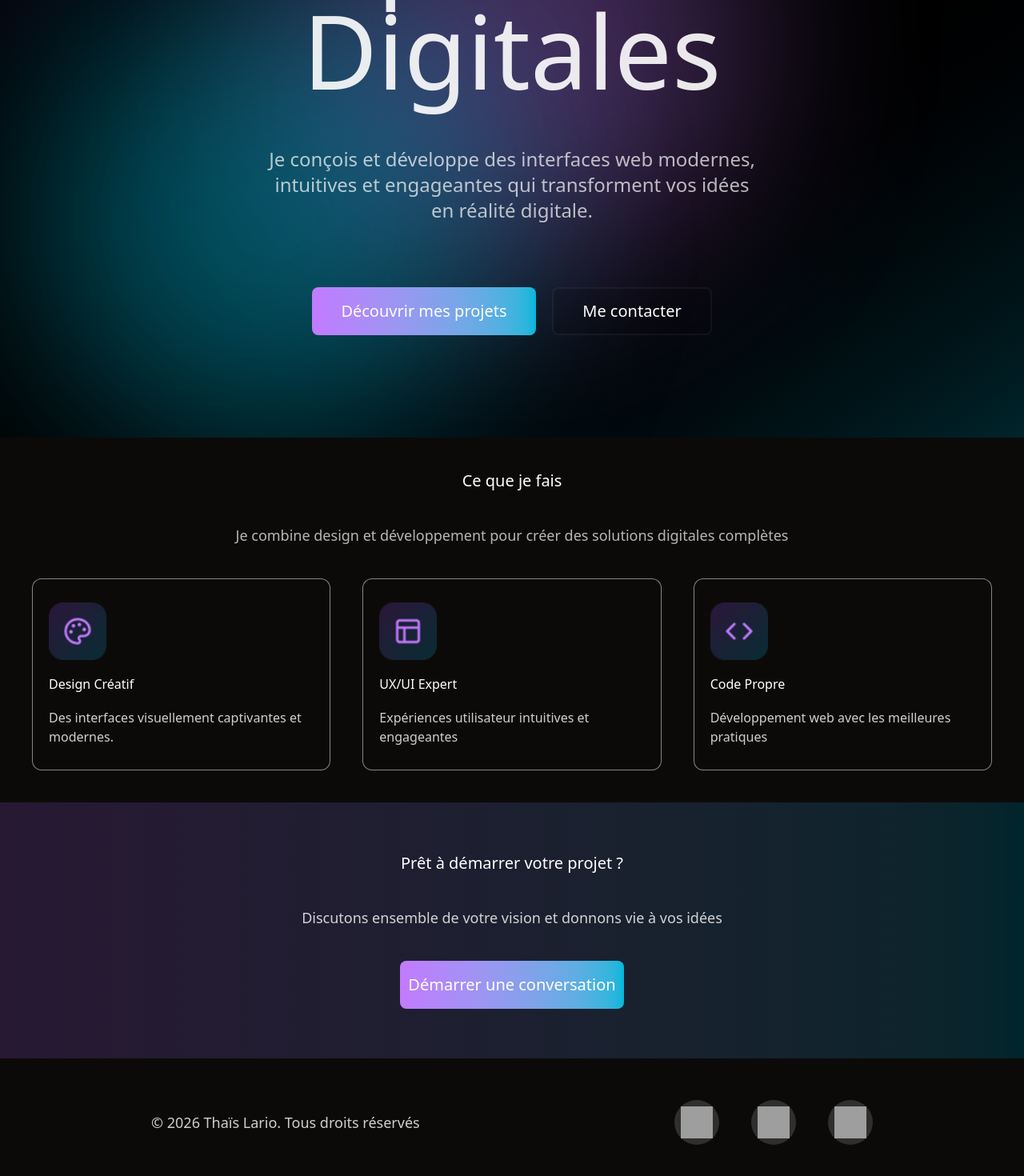
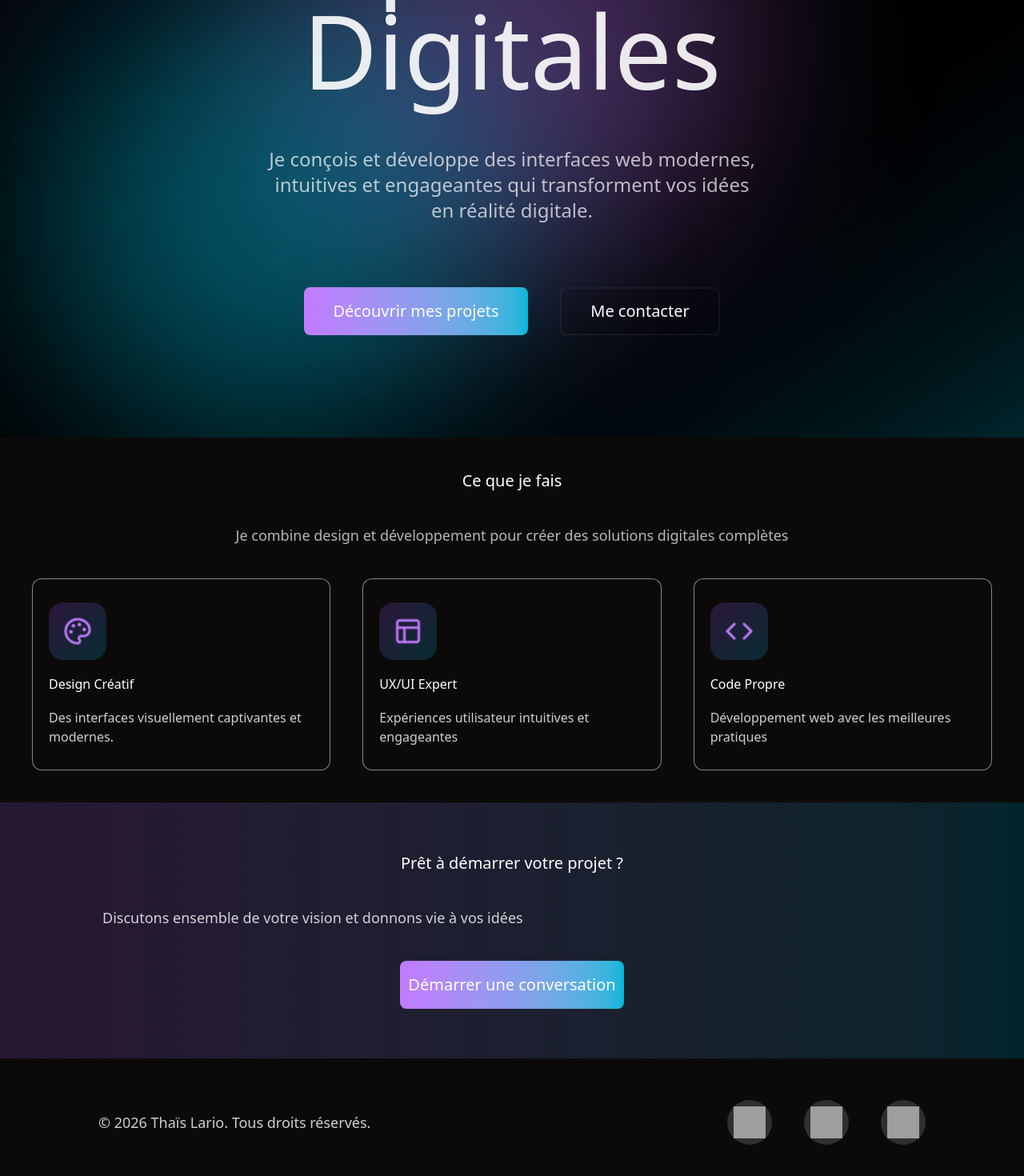
Before and after one commit to thaislario972/Portfolio, a Nuxt app: page / in a window 1280 px wide. Shown: the part 414-1884 px from the top of the page at 80% size. Built offline with nearby package versions, Linux system fonts and the light colour scheme; grey boxes are pictures that could not be loaded.

Commit message:
fix détail

```diff
--- a/app/component/AppFooter.vue
+++ b/app/component/AppFooter.vue
@@ -4,7 +4,7 @@
 
 <template>
 <div class="w-full h-40 bg-stone-950 flex lg:flex-row md:flex-row sm:flex-col sm:gap-5 items-center p-10 justify-around">
-  <p class="text-white/80 text-lg">&copy; 2026 Thaïs Lario. Tous droits réservés</p>
+  <p class="text-white/80 md:text-lg text-sm w-[50%]">&copy; 2026 Thaïs Lario. Tous droits réservés.</p>
   <div class="flex items-center sm:gap-10 gap-5 ">
     <div class="bg-white/15 rounded-full p-2 hover:bg-gradient-to-br hover:from-lavand hover:to-turq">
       <a href="https://www.linkedin.com/in/tha%C3%AFs-lario-19ba33291/"><img src="/img/linkedin.svg" alt="linkedin" class="size-10 "></a>
--- a/app/pages/index.vue
+++ b/app/pages/index.vue
@@ -16,7 +16,7 @@
         <p class="w-70 rounded-full h-10 bg-white/10 text-center flex justify-center items-center border-1 border-lavand mb-5 ">Designer & Développeur Web</p>
         <h1 class="lg:text-9xl mb-4 text-center text-white/90 md:text-8xl sm:text-7xl text-6xl">Créatrice <br> d'Expériences <br> Digitales</h1>
         <p class="text-md sm:text-lg md:text-2xl w-full max-w-[90vw] sm:max-w-[38rem] text-center text-white/70 md:mt-10 mt-5">Je conçois et développe des interfaces web modernes, intuitives et engageantes qui transforment vos idées en réalité digitale.</p>
-        <div class="md:mt-20 mt-10 md:gap-5 gap-2 sm:gap-10 flex flex-col sm:flex-row w-full max-w-[90vw] justify-center items-center">
+        <div class="md:mt-20 mt-10 gap-5 sm:gap-10 flex flex-col sm:flex-row w-full max-w-[90vw] justify-center items-center">
           <button class="w-[70%] sm:w-70 rounded-lg md:h-15 h-12 bg-linear-to-r from-lavand to-turq md:text-xl text-lg hover:from-lavand/90 hover:to-turq/90"><NuxtLink to="/mes-projets">Découvrir mes projets</NuxtLink></button>
           <button class="w-[70%] sm:w-50 md:h-15 h-12 bg-black/10 border-2 border-white/5 rounded-lg md:text-xl text-lg hover:bg-neutral-800/40"><NuxtLink to="/contact">Me contacter</NuxtLink></button>
         </div>
@@ -45,7 +45,7 @@
     </div>
     <div class="w-full h-80 flex flex-col justify-center items-center gap-y-10 bg-linear-to-r from-lavand/20 to-turq/20">
       <p class="text-white text-xl">Prêt à démarrer votre projet ?</p>
-      <p class="text-white/80 text-lg">Discutons ensemble de votre vision et donnons vie à vos idées</p>
+      <p class="text-white/80 text-lg w-[80%]">Discutons ensemble de votre vision et donnons vie à vos idées</p>
       <button class="w-70  rounded-lg h-15 bg-linear-to-r from-lavand to-turq text-xl hover:from-lavand/90 hover:to-turq/90 text-white font-medium"> <NuxtLink to="/contact">Démarrer une conversation</NuxtLink></button>
     </div>
   </section>
```
